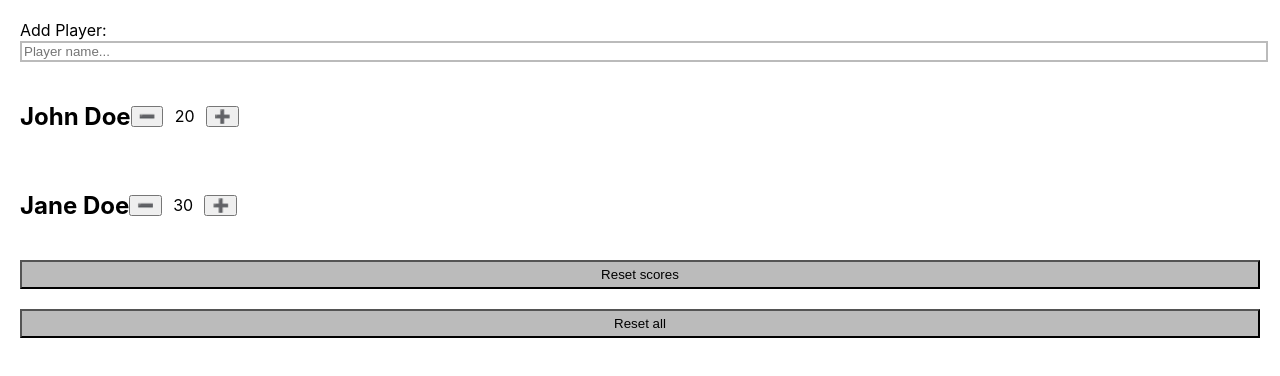
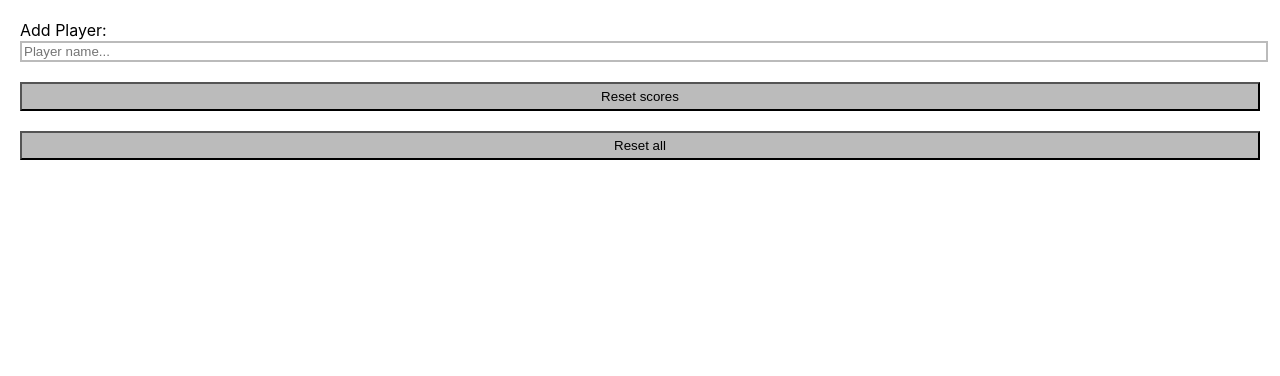
Before and after one commit to eileenfuerstenau/scorekeeper, a React (Create React App) app: page / in a window 1280 px wide. Shown: the top 376 px of the page. Built offline with nearby package versions, Linux system fonts and the light colour scheme.

Commit message:
Add app logic

```diff
--- a/src/App/App.js
+++ b/src/App/App.js
@@ -2,27 +2,52 @@ import './App.css'
 import PlayerForm from '../PlayerForm'
 import Player from '../Player'
 import Button from '../Button'
+import { useState } from 'react'
 
-function App() {
+export default function App() {
+  const [players, setPlayers] = useState([])
   return (
     <div className="App">
-      <PlayerForm onAddPlayer={() => console.log('onAddPlayer')} />
-      <Player
-        name="John Doe"
-        score="20"
-        onMinus={() => console.log('Minus was clicked')}
-        onPlus={() => console.log('Plus was clicked')}
-      />
-      <Player
-        name="Jane Doe"
-        score="30"
-        onMinus={() => console.log('Minus was clicked')}
-        onPlus={() => console.log('Plus was clicked')}
-      />
-      <Button text="Reset scores" onClick={() => console.log('Reset scores')} />
-      <Button text="Reset all" onClick={() => console.log('Reset all')} />
+      <PlayerForm onAddPlayer={addPlayer} />
+      {players.map((player, index) => (
+        <Player
+          key={player.id}
+          name={player.name}
+          score={player.score}
+          onPlus={onPlus(index)}
+          onMinus={onMinus(index)}
+        />
+      ))}
+      <Button text="Reset scores" onClick={resetScores} />
+      <Button text="Reset all" onClick={resetAll} />
     </div>
   )
+
+  function onPlus(index) {
+    setPlayers(players => [
+      ...players.slice(0, index),
+      { ...players[index], score: players[index].score + 1 },
+      ...players.slice(index + 1),
+    ])
+  }
+
+  function onMinus(index) {
+    setPlayers(players => [
+      ...players.slice(0, index),
+      { ...players[index], score: players[index].score - 1 },
+      ...players.slice(index + 1),
+    ])
+  }
+
+  function addPlayer(name) {
+    setPlayers([...players, { name, score: 0, id: players.length + 1 }])
+  }
+
+  function resetAll() {
+    setPlayers([])
+  }
+
+  function resetScores() {
+    setPlayers(players.map(player => ({ ...player, score: 0 })))
+  }
 }
-
-export default App
```
